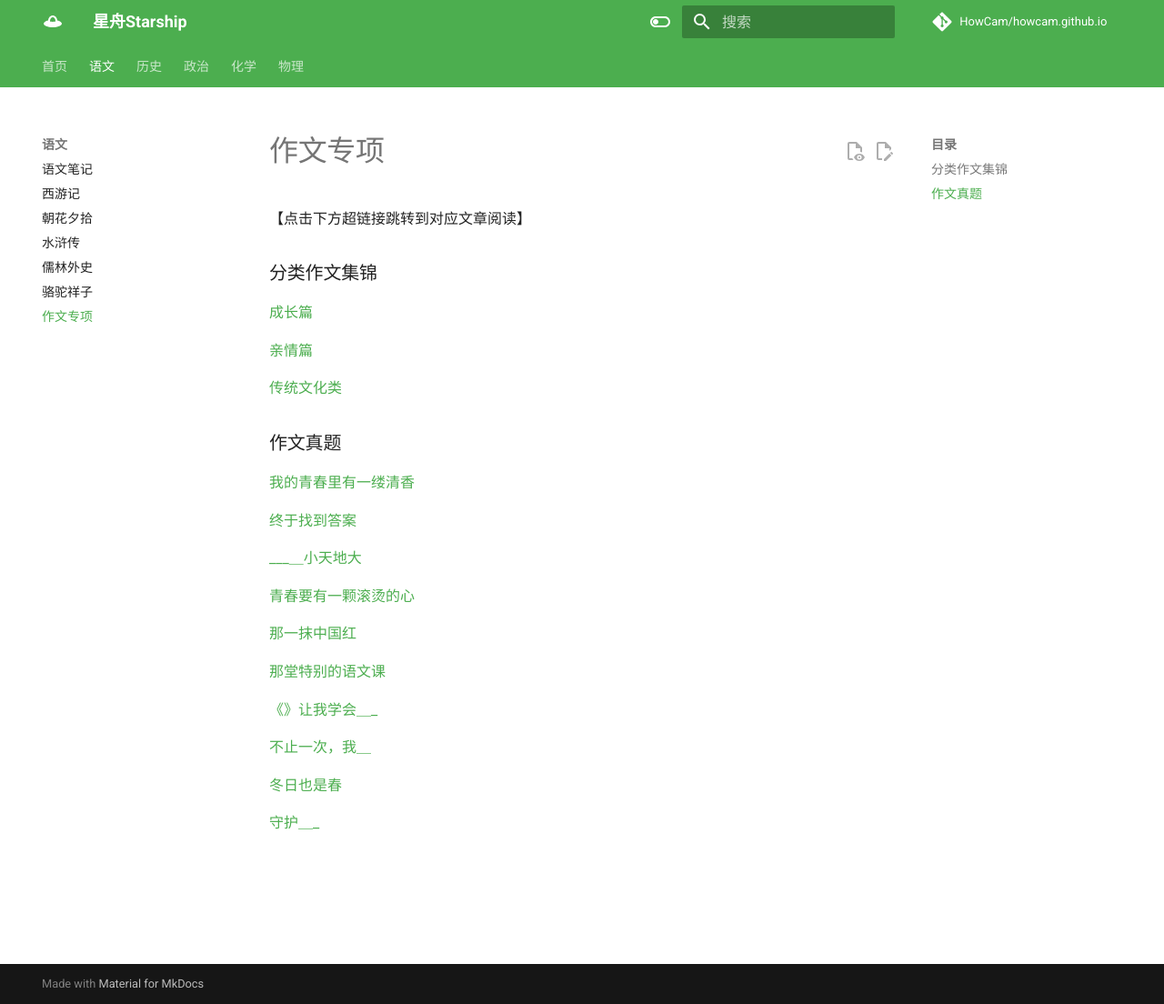
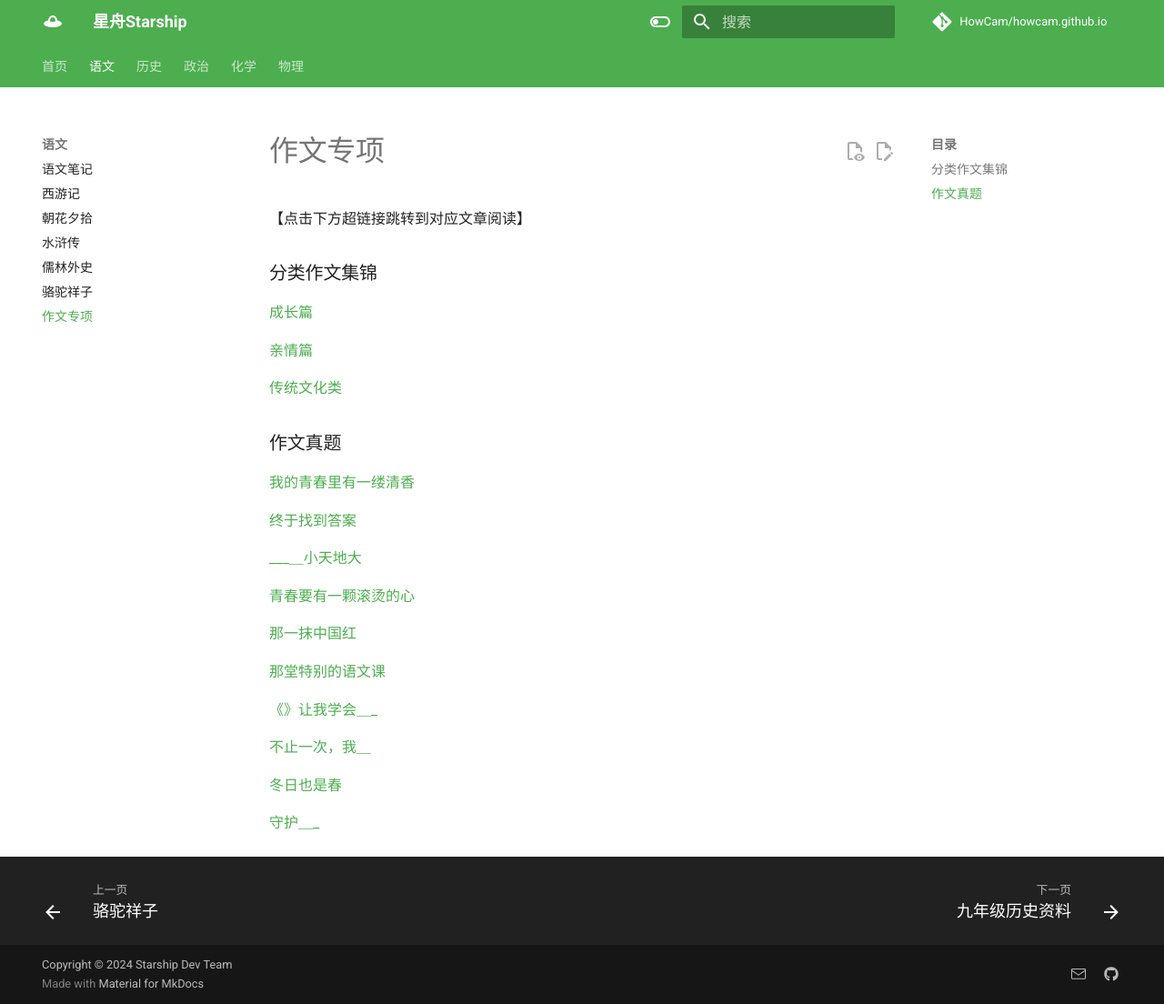
Before and after one commit to HowCam/howcam.github.io, an MkDocs documentation site: the page built from docs/Chinese/作文范文/目录.md, in a window 1280 px wide and 1104 px high. Shown: the whole window at 91% size. Built offline with MkDocs 1.6.1 and Material for MkDocs 9.7.7, drawn with Linux system fonts in a browser that asks for light colours; comment, search, counter and statistics services are not loaded.

Commit message:
feat: footer info

```diff
--- a/mkdocs.yml
+++ b/mkdocs.yml
@@ -5,6 +5,15 @@ edit_uri: edit/main/docs/
 
 repo_url: https://github.com/howcam/howcam.github.io/
 repo_name: HowCam/howcam.github.io
+
+copyright: Copyright &copy; 2024 <a href='https://github.com/orgs/Starship-Dev-Team/people'> Starship Dev Team </a>
+
+extra:
+  social:
+  - icon: octicons/mail-24
+    link: mailto:hownotfound@gmail.com
+  - icon: fontawesome/brands/github
+    link: https://github.com/orgs/Starship-Dev-Team/people
 
 nav:
   - 首页: /.
@@ -37,6 +46,7 @@ theme:
     - content.action.view
     - navigation.tabs
     - navigation.instant
+    - navigation.footer
     - search.suggest # 搜索建议
     - search.highlight # 搜索高亮
     - toc.follow # 目录跟踪-页面右侧的小目录
@@ -57,6 +67,11 @@ theme:
         icon: material/toggle-switch
         name: 切换到日间模式
 
+  plugins:
+  - git-committers:
+      repository: HowCam/howcam.github.io
+      branch: main
+
 markdown_extensions:
   - pymdownx.arithmatex:
       generic: true
```
